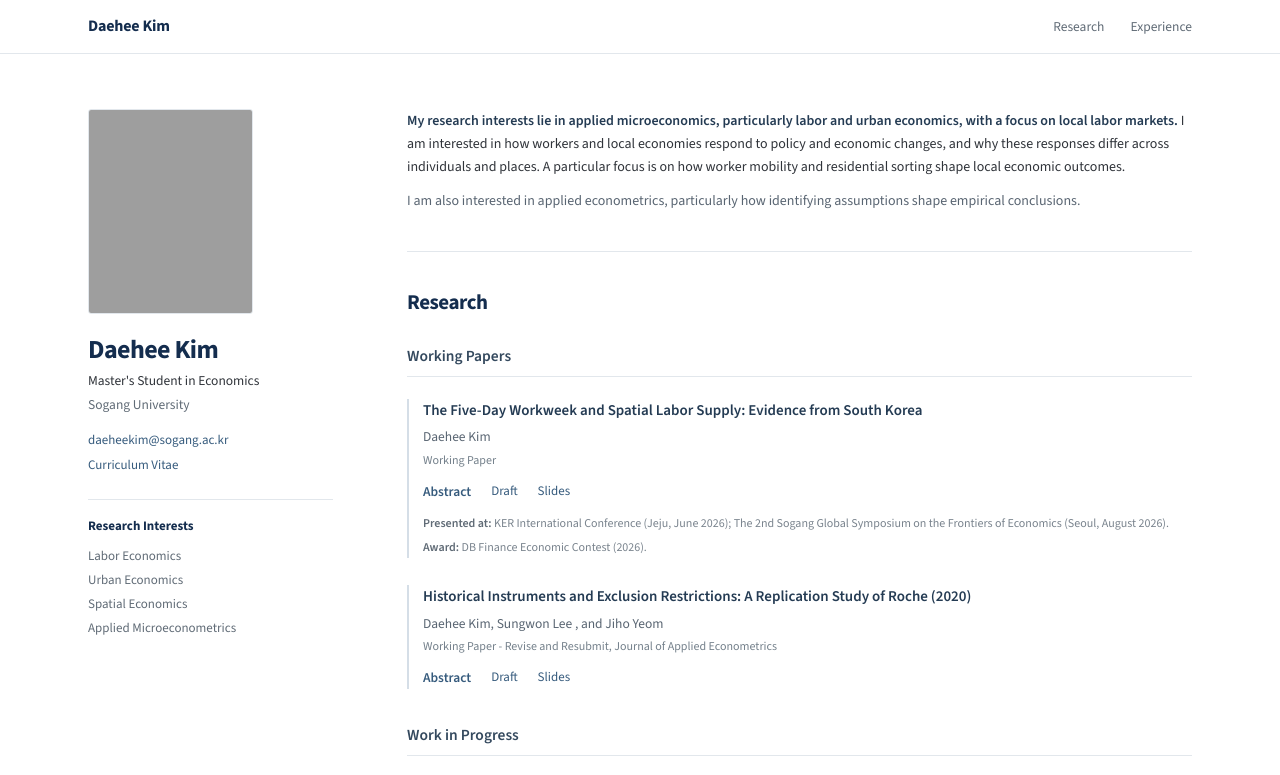
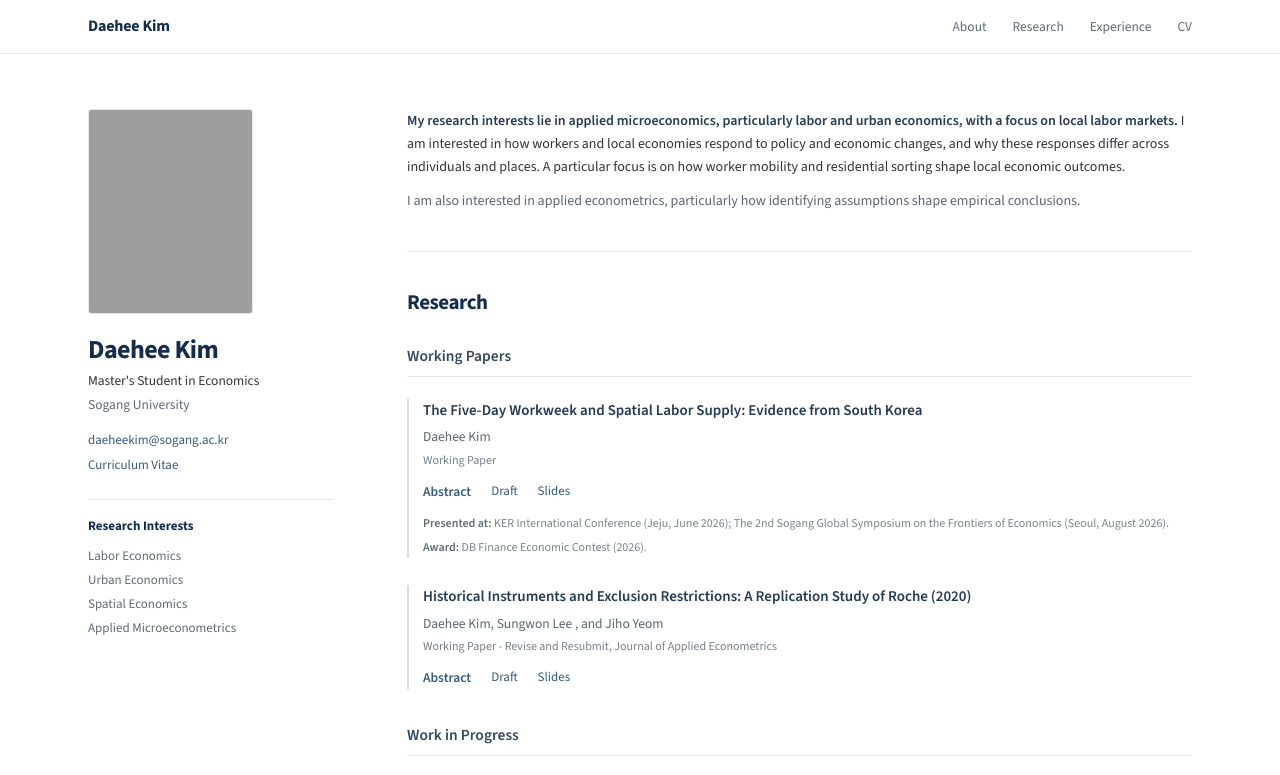
Before and after one commit to daeheekimecon/daeheekimecon.github.io, a plain HTML site: page index.html in a window 1280 px wide. Shown: the top 775 px of the page. Drawn offline with nearby package versions, Linux system fonts and the light colour scheme; grey boxes are pictures that could not be loaded.

Commit message:
Update index.html

```diff
--- a/index.html
+++ b/index.html
@@ -509,8 +509,12 @@ footer { border-top: 1px solid var(--border); padding: 25px 0 35px; font-size: 1
     <nav class="nav-container" aria-label="Main navigation">
         <a class="nav-name" href="#about">Daehee Kim</a>
         <div class="nav-links">
+            <a href="#about">About</a>
             <a href="#research">Research</a>
             <a href="#experience">Experience</a>
+            <a href="CV_Daehee_Kim.pdf"
+   target="_blank"
+   rel="noopener noreferrer">CV</a>
         </div>
     </nav>
 </header>
```
